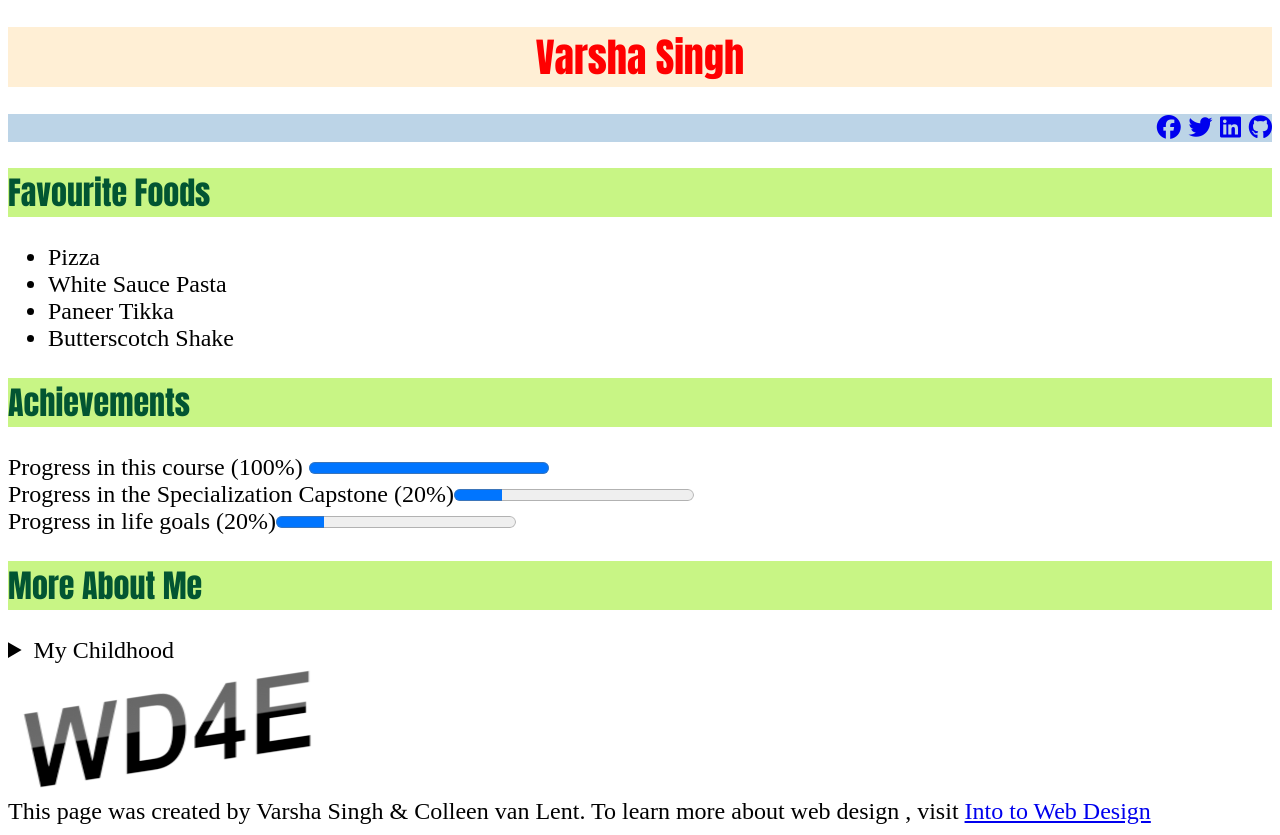
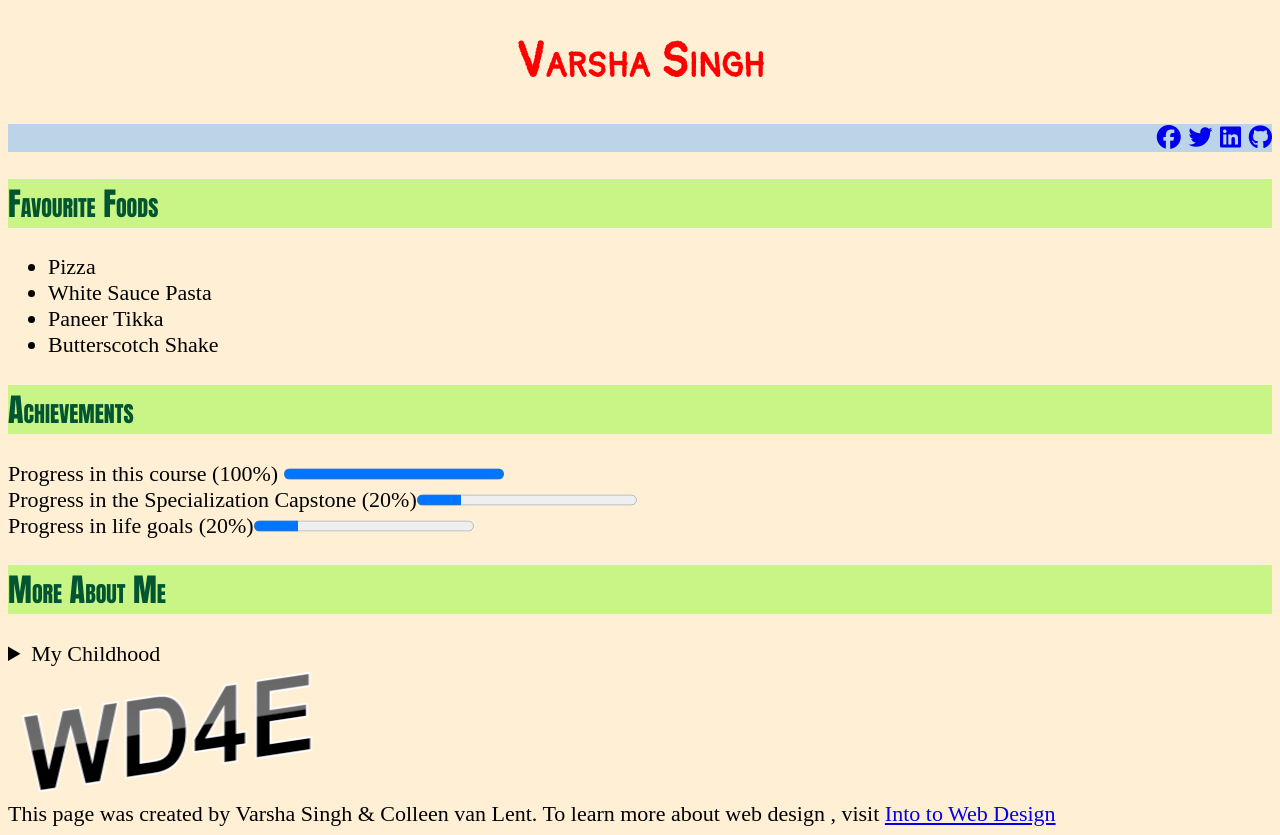
Before and after one commit to varsharathore/sample, a plain HTML site: page finalproject/index.html in a window 1280 px wide. Drawn offline with Linux system fonts and the light colour scheme.

Commit message:
Update style.css

```diff
--- a/finalproject/style.css
+++ b/finalproject/style.css
@@ -1,22 +1,43 @@
+@import url('https://fonts.googleapis.com/css2?family=Pangolin&display=swap');
+
+body{
+    background-color: papayawhip;
+}
 h1{
     color: #f00;
     background-color: papayawhip;
     text-align: center;
-    font-family: Impact, Haettenschweiler, 'Arial Narrow Bold', sans-serif;
-    font-size: 40px;
+    font-family: 'Pangolin', cursive;
+    font-size: 48px;
+    font-variant: small-caps;
 }
 nav{
     text-align: right;
     background-color: rgb(188, 212, 231);
     font-size: x-large;
     font-family: cursive;
+    font-variant: small-caps;
 }
 h2{
     background-color: rgb(200, 245, 133);
     font-family: Impact, Haettenschweiler, 'Arial Narrow Bold', sans-serif;
     font-size: 32px;
     color: rgb(2, 85, 50);
+    font-variant: small-caps;
 }
 section{
-    font-size: 24px;
+    font-size: 22px;
 }
+footer{
+    background-color: papayawhip;
+    color: red;
+    text-align: center;
+    font-family: Impact, Haettenschweiler, 'Arial Narrow Bold', sans-serif;
+}
+details{
+    font-style: oblique;
+
+}
+summary{
+    font-style: normal;
+}
```
